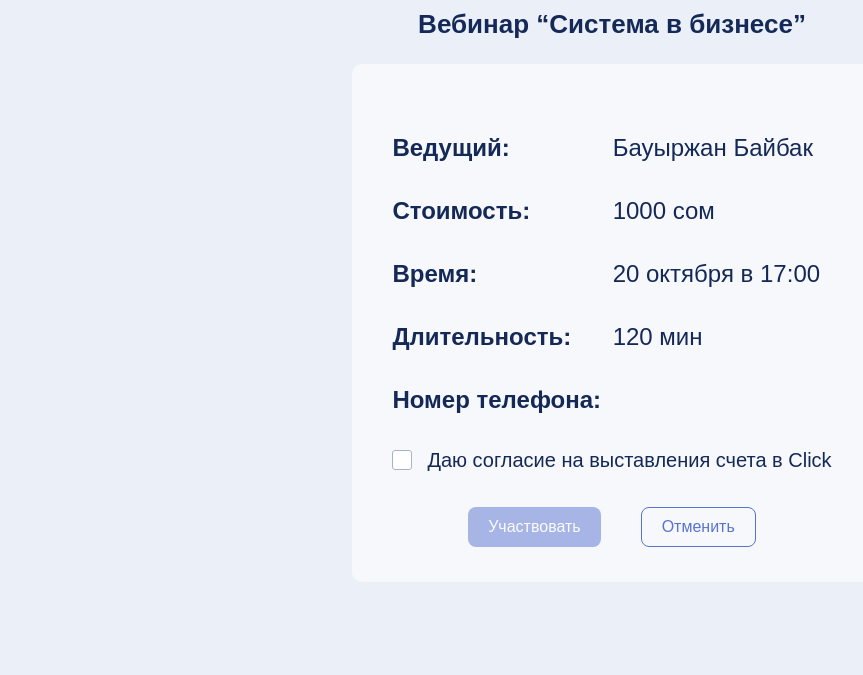
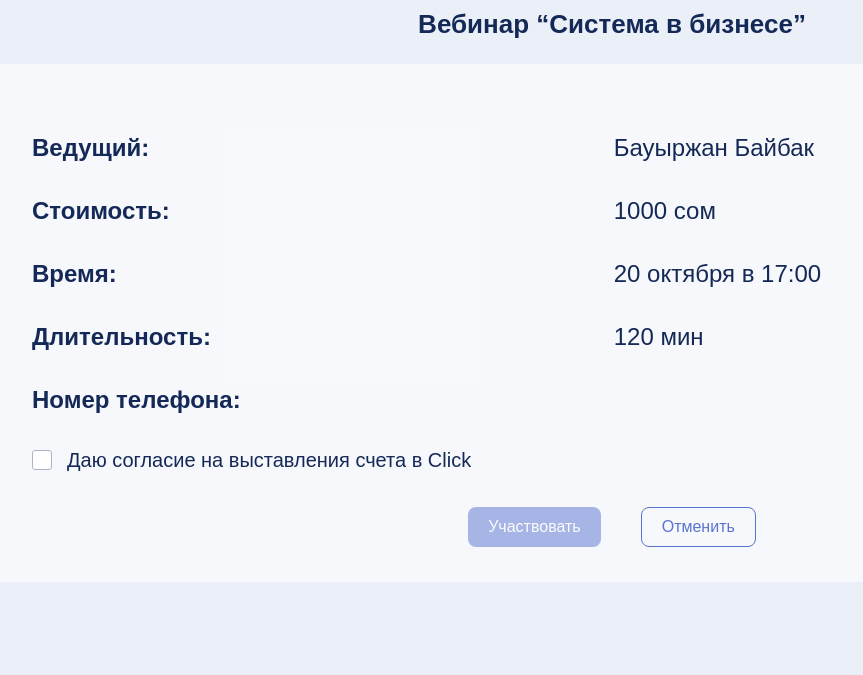
Before and after one commit to wd21th/confirmation_page, a plain HTML site: page index.html in a window 1280 px wide. Shown: the part 125-800 px from the top of the page, without its empty margins (28-891 px from the left). Drawn offline with Linux system fonts and the light colour scheme.

Commit message:
some update

```diff
--- a/index.html
+++ b/index.html
@@ -7,16 +7,17 @@
     <link rel="stylesheet" href="style.css">
     <title>Document</title>
 </head>
-<body class="full alignment_center">
+<body class="full">
+    <!-- alignment_center -->
+   <div class="wrapper full">
+
        <main class="slim_height">
            <div class="company_logo constraint-h full_width">
                <img class="fill" src="images/logo.png" alt="company logo">
            </div>
-
            <div class="event_name">
                <h2 class="constraint-h">Вебинар “Система в бизнесе”</h2>
            </div>
-
 
            <div class="permission_block">
                <table class="event-information">
@@ -52,7 +53,6 @@
                        </label>
                    </div>
                </div>
-
                <div class="action-buttons constraint-h">
                    <button class="submit_button disabled">
                        Участвовать
@@ -62,11 +62,10 @@
                    </button>
 
                </div>
-
-
            </div>
        </main>
 
+   </div>
     <script src="./script.js"></script>
 </body>
 </html>
--- a/style.css
+++ b/style.css
@@ -7,6 +7,12 @@ body {
 .full {
     width: 100%;
     height: 100%;
+}
+
+.wrapper {
+  display: flex;
+  flex-direction: column;
+  justify-content: center;
 }
 
 main > div {
```
Lines whose indentation alone changed are shown as unchanged.
